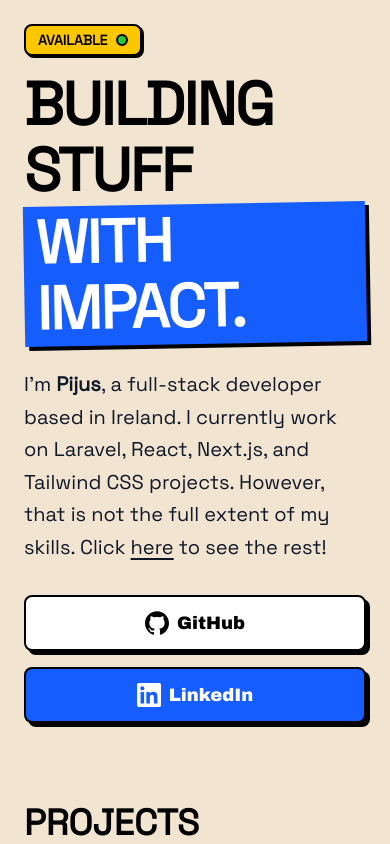
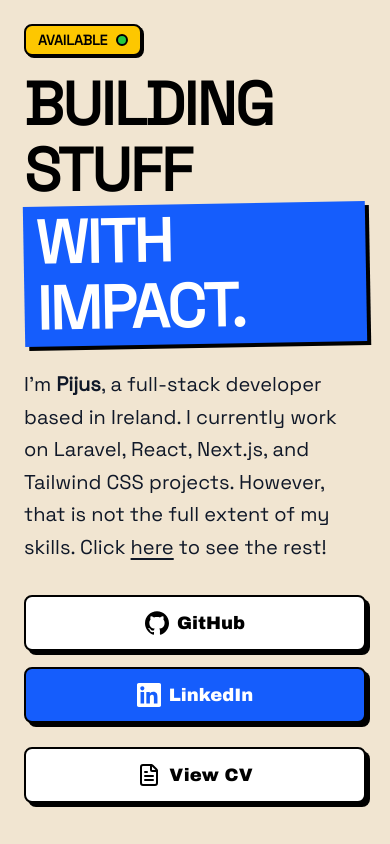
Before and after one commit to pjmisev/portfolio, a Next.js app: page / in a window 390 px wide. Shown: the top 844 px of the page. Built offline with nearby package versions, Linux system fonts and the light colour scheme.

Commit message:
Added view CV button for mobile devices.

```diff
--- a/components/main/hero.tsx
+++ b/components/main/hero.tsx
@@ -91,6 +91,15 @@ export default function Hero() {
                             <SiLinkedin className="mr-2 h-6 w-6" /> LinkedIn
                         </Button>
                     </a>
+                    <a href="/Pijus Misevicius CV.pdf" target="_blank" rel="noreferrer" className="w-full md:hidden">
+                        <Button
+                            variant="outline"
+                            size="lg"
+                            className="flex items-center text-black my-2 justify-center w-full bg-white px-8 h-14 text-lg border-2 border-black shadow-[4px_4px_0px_0px_rgba(0,0,0,1)] transition-all active:translate-x-[2px] active:translate-y-[2px] active:shadow-none"
+                        >
+                            <FileText className="mr-2 h-6 w-6" /> View CV
+                        </Button>
+                    </a>
                 </div>
             </div>
 
```
